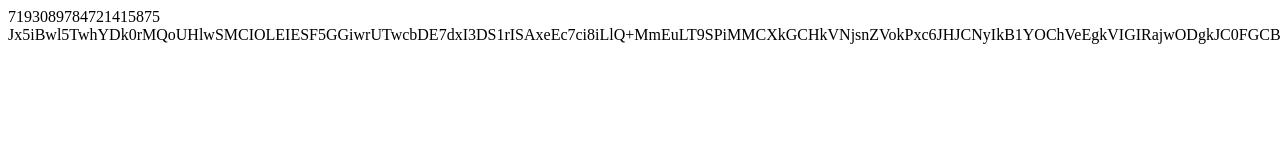
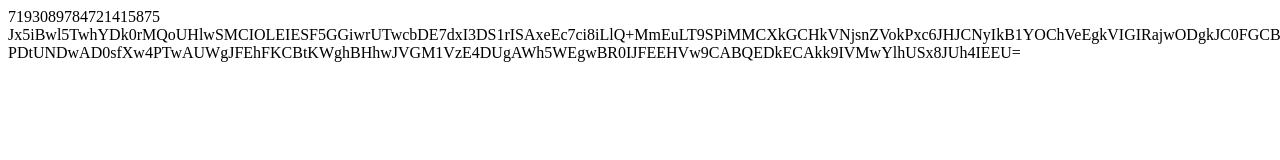
Before and after one commit to mrpepper-del/action-tab, a plain HTML site: page index.html in a window 1280 px wide. Shown: the top 160 px of the page. Drawn offline with Linux system fonts and the light colour scheme.

Commit message:
Update index.html
Signed-off-by: mrpepper-del <mr.pepper.chili@gmail.com>

```diff
--- a/index.html
+++ b/index.html
@@ -27,5 +27,7 @@
     <T1>7193089784721415875</T1>
     <br>
     <T2>Jx5iBwl5TwhYDk0rMQoUHlwSMCIOLEIESF5GGiwrUTwcbDE7dxI3DS1rISAxeEc7ci8iLlQ+MmEuLT9SPiMMCXkGCHkVNjsnZVokPxc6JHJCNyIkB1YOChVeEgkVIGIRajwODgkJC0FGCBw=</T2>
+    <br>
+    <T3>PDtUNDwAD0sfXw4PTwAUWgJFEhFKCBtKWghBHhwJVGM1VzE4DUgAWh5WEgwBR0IJFEEHVw9CABQEDkECAkk9IVMwYlhUSx8JUh4IEEU=</T3>
   </body>
 </html>
```
